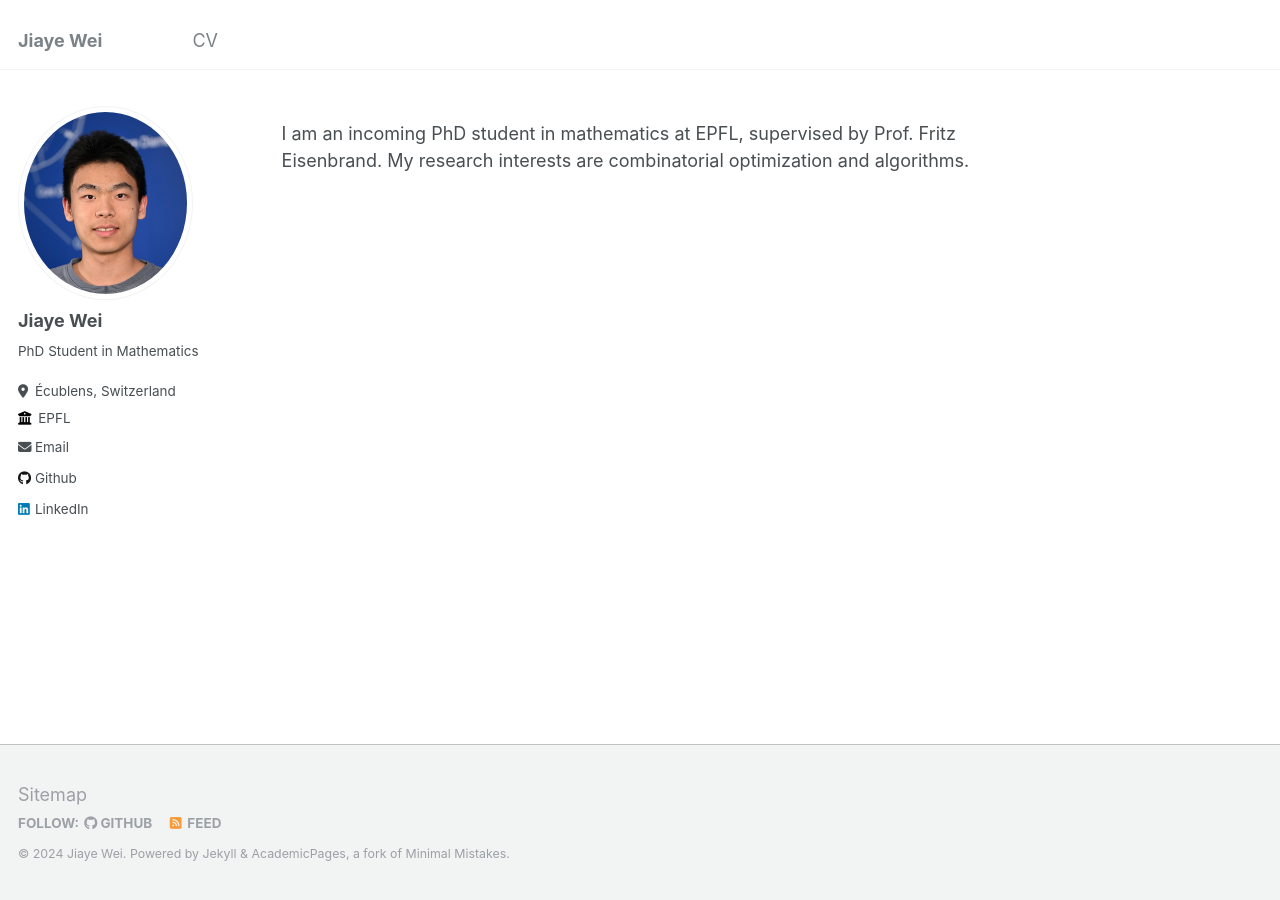
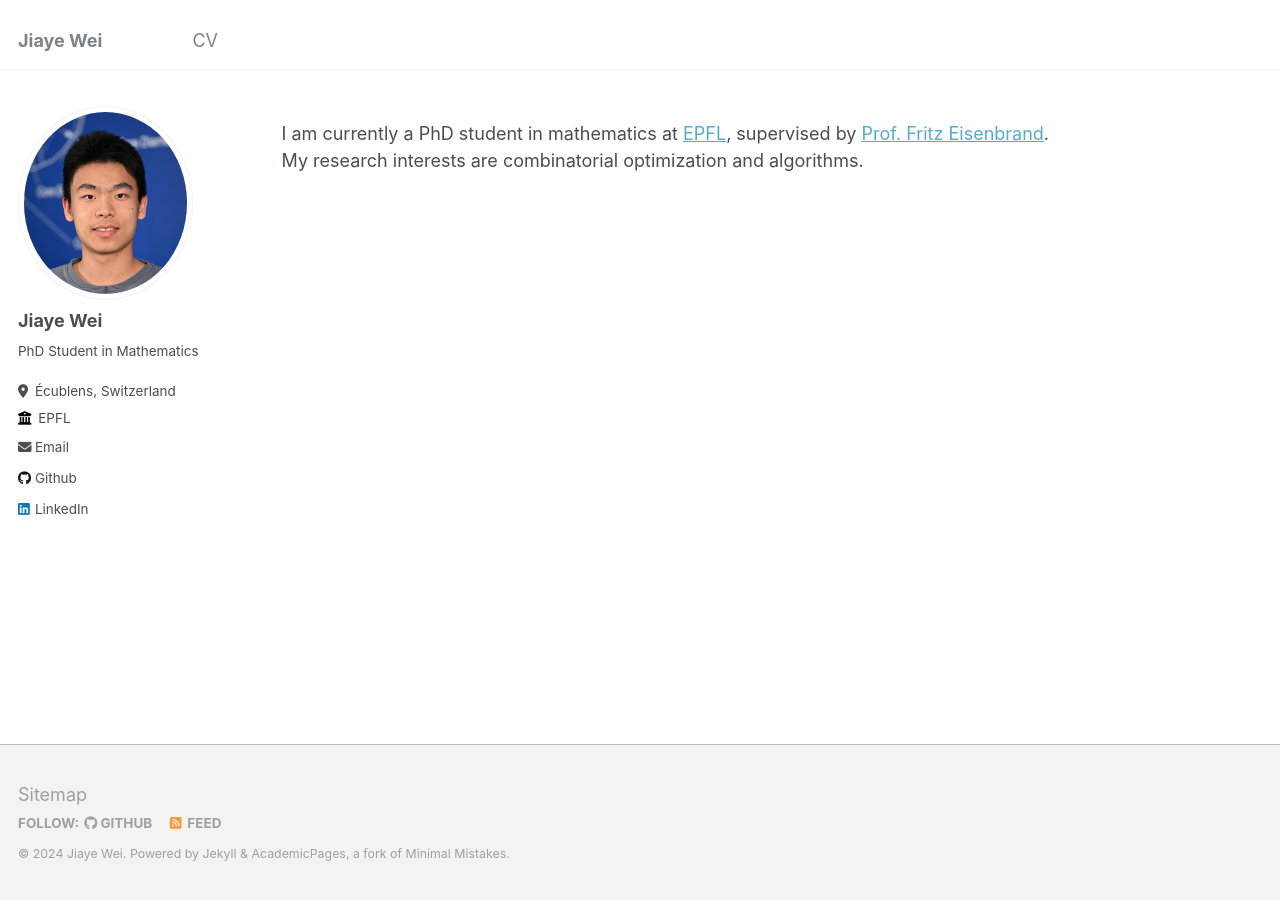
Before and after one commit to jiaye-W/jiaye-W.github.io, a Jekyll site: the page built from _pages/about.md, in a window 1280 px wide. Built offline with Jekyll 4.4.1, drawn with Linux system fonts in a browser that asks for light colours.

Commit message:
Add links to the about page

```diff
--- a/_pages/about.md
+++ b/_pages/about.md
@@ -7,5 +7,5 @@ redirect_from:
   - /about.html
 ---
 
-I am an incoming PhD student in mathematics at EPFL, supervised by Prof. Fritz Eisenbrand.
+I am currently a PhD student in mathematics at [EPFL](https://www.epfl.ch/en/), supervised by [Prof. Fritz Eisenbrand](https://people.epfl.ch/friedrich.eisenbrand?lang=en).
 My research interests are combinatorial optimization and algorithms.
```
